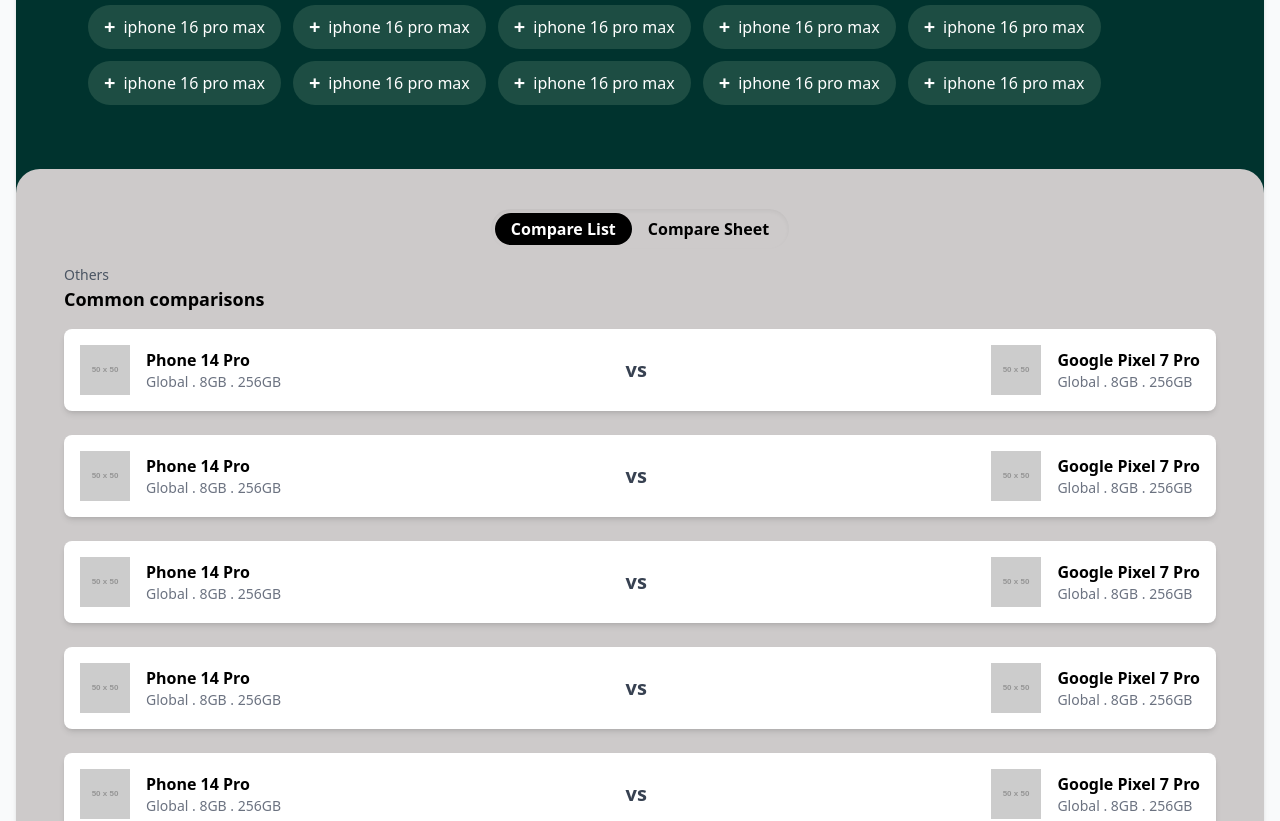
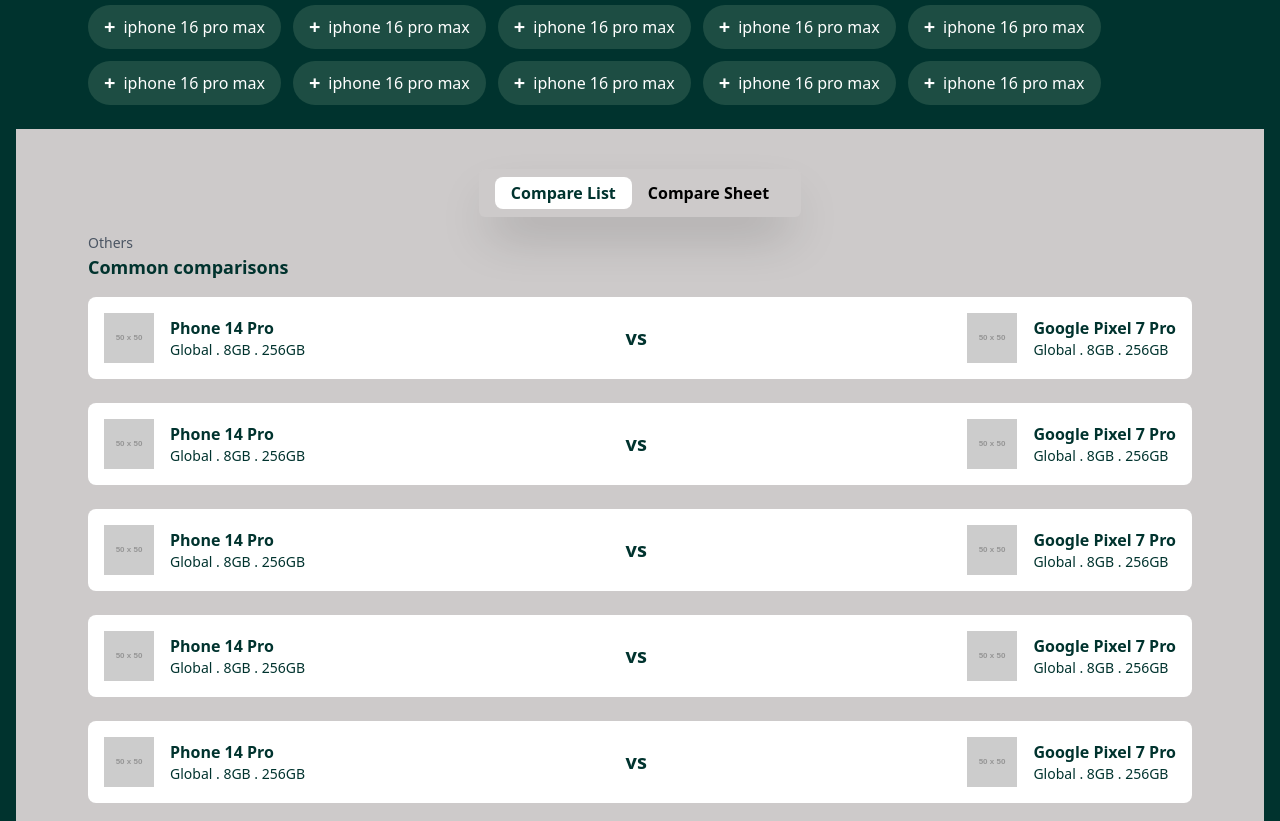
Before and after one commit to NaySovannarith/Tech-Compare, a SvelteKit app: page /compares in a window 1280 px wide. Shown: the part 360-1181 px from the top of the page. Built offline with nearby package versions, Linux system fonts and the light colour scheme.

Commit message:
update compare

```diff
--- a/src/lib/components/Footer.svelte
+++ b/src/lib/components/Footer.svelte
@@ -1,4 +1,5 @@
-<footer class="bg-[#00332e] text-white px-8 py-10 rounded-t-3xl">
+<div class="bg-[#00332e]">
+<footer class=" w-full bg-[#00332e] text-white py-10 rounded-t-3xl">
     <div class="max-w-7xl mx-auto grid grid-cols-2 sm:grid-cols-3 md:grid-cols-5 gap-6">
       <!-- Brand -->
       <div>
@@ -70,3 +71,4 @@
       </p>
     </div>
   </footer>
+  </div>
--- a/src/routes/+layout.svelte
+++ b/src/routes/+layout.svelte
@@ -5,10 +5,10 @@
 
   </script>
 
-
   <Header />
 
-  <main class="min-h-screen p-4 bg-gray-50">
+  <main class="min-h-screen p-4 bg-[#00332e]">
+
     <slot />
 
 
--- a/src/routes/compares/+page.svelte
+++ b/src/routes/compares/+page.svelte
@@ -1,7 +1,8 @@
 <script>
     let searchQuery = '';
     let compareItems = [searchQuery];
-    let isCompareSheet = false;
+    // let isCompareSheet = false;
+    let activeView = 'list'; // default view
 
 
     function handleSearch() {
@@ -12,19 +13,19 @@
       searchQuery = '';
     }
   }
-  /**
-   * @param {string} view
-   */
-  function toggleView(view) {
-    isCompareSheet = view === 'sheet'; // Set active view based on the clicked button
+
+  // @ts-ignore
+  function switchView(list) {
+    activeView = list;
   }
+
   </script>
 
-  <div class="bg-[#00332e] mt-[150] min-h-screen text-white items-center justify-between shadow-md">
+
     <!-- Top Section -->
     <div class="p-6 max-w-6xl mx-auto">
       <!-- Title -->
-      <h1 class="text-2xl font-bold mb-4">Compare</h1>
+      <h1 class="text-2xl text-white font-bold mb-4">Compare</h1>
 
       <!-- Search Bar -->
       <div class="flex items-center mb-6">
@@ -50,7 +51,7 @@
       <p class="mb-3 font-medium text-gray-300">Add to compare</p>
 
       <!-- Pills -->
-      <div class="flex flex-wrap gap-3">
+      <div class="flex text-white flex-wrap gap-3">
         {#each Array(15) as _, i}
           <div class="bg-[#1d4d43] px-4 py-2 rounded-full flex items-center space-x-2 cursor-pointer hover:bg-[#2b6659]">
             <span class="text-xl font-bold">+</span>
@@ -61,13 +62,25 @@
     </div>
 
     <!-- Bottom Section -->
-    <div class="bg-[#CDCACA] text-black px-6 py-10 mt-10 rounded-t-3xl">
-      <div class="max-w-6xl mx-auto">
+    <div class="w-full bg-[#CDCACA] text-[#00332e] py-10">
+      <div class="max-w-6xl mx-auto px-6 h-screen">
         <!-- Tabs -->
         <div class="flex justify-center mb-4">
-          <div class="bg-gray rounded-full inline-flex p-1 shadow-inner">
-            <button class="px-4 py-1 font-semibold rounded-full bg-black text-white">Compare List</button>
-            <button class="px-4 py-1 font-semibold rounded-full text-black">Compare Sheet</button>
+          <div class="bg-[#CDCACA] border-10 border-[#CDCACA] rounded-lg inline-flex p-0 shadow-2xl hover:bg-[#CDCACA] hover:text-white rounded-md px-4 py-2 transition">
+            <button
+            class={`px-4 py-1 font-semibold rounded-lg transition
+                    ${activeView === 'list' ? 'bg-white text-[#00332e]' : 'text-[#00332e]'}`}
+            on:click={() => switchView('list')}
+          >
+            Compare List
+          </button>
+          <button
+          class={`px-4 py-1 font-semibold rounded-lg transition
+                  ${activeView === 'sheet' ? 'bg-white text-[#00332e]' : 'text-black'}`}
+          on:click={() => switchView('sheet')}
+        >
+          Compare Sheet
+        </button>
           </div>
         </div>
 
@@ -78,25 +91,25 @@
         <!-- Comparison List -->
         <div class="space-y-6">
           {#each Array(5) as _, i}
-            <div class="bg-white rounded-lg shadow-md p-4 flex items-center justify-between">
+            <div class="bg-white rounded-lg text-[#00332e]shadow-md p-4 flex items-center justify-between">
               <!-- Left Phone -->
               <div class="flex items-center space-x-4">
                 <img src="https://via.placeholder.com/50" alt="Phone 1" />
                 <div>
                   <p class="font-bold">Phone 14 Pro</p>
-                  <p class="text-sm text-gray-500">Global . 8GB . 256GB</p>
+                  <p class="text-sm text-[#00332e]">Global . 8GB . 256GB</p>
                 </div>
               </div>
 
               <!-- VS -->
-              <div class="font-bold text-gray-700 text-xl">vs</div>
+              <div class="font-bold text-[#00332e] text-xl">vs</div>
 
               <!-- Right Phone -->
               <div class="flex items-center space-x-4">
                 <img src="https://via.placeholder.com/50" alt="Phone 2" />
                 <div>
                   <p class="font-bold">Google Pixel 7 Pro</p>
-                  <p class="text-sm text-gray-500">Global . 8GB . 256GB</p>
+                  <p class="text-sm text-[#00332e]">Global . 8GB . 256GB</p>
                 </div>
               </div>
             </div>
@@ -104,4 +117,3 @@
         </div>
       </div>
     </div>
-  </div>
```
